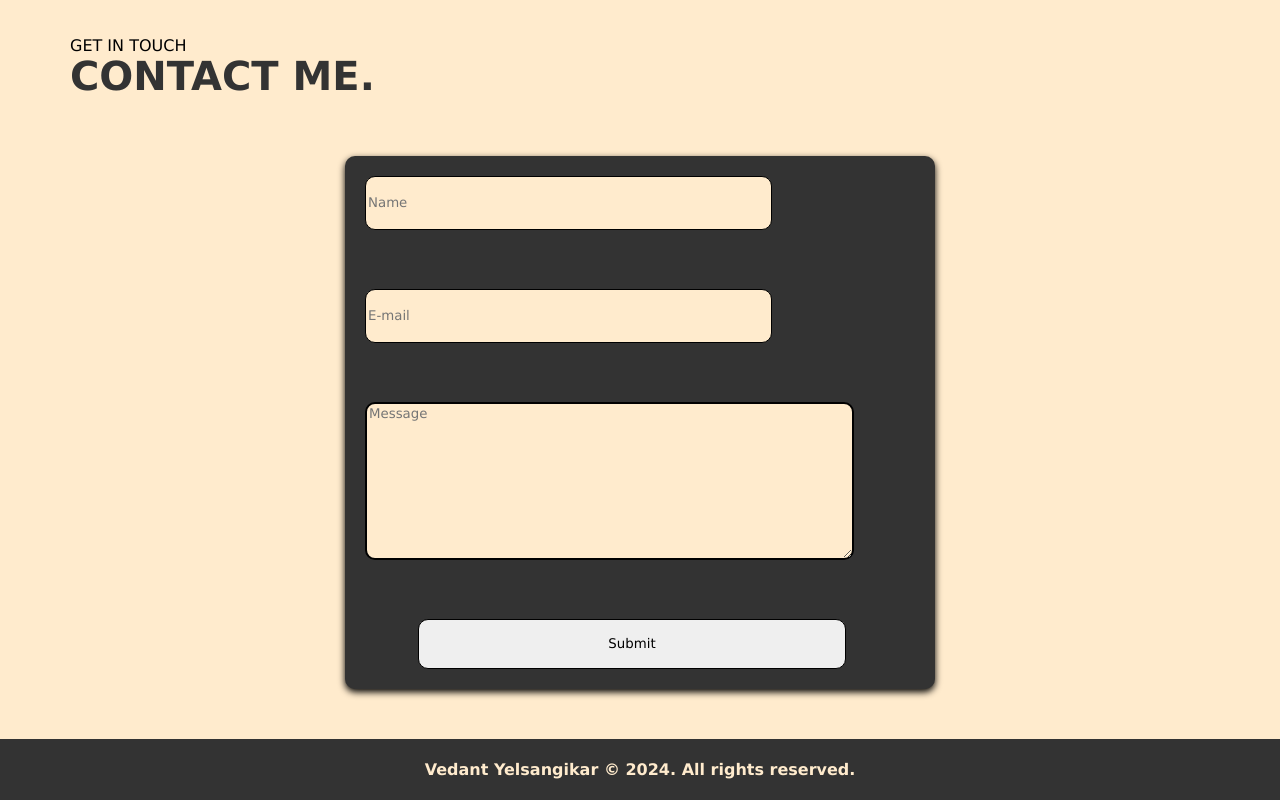
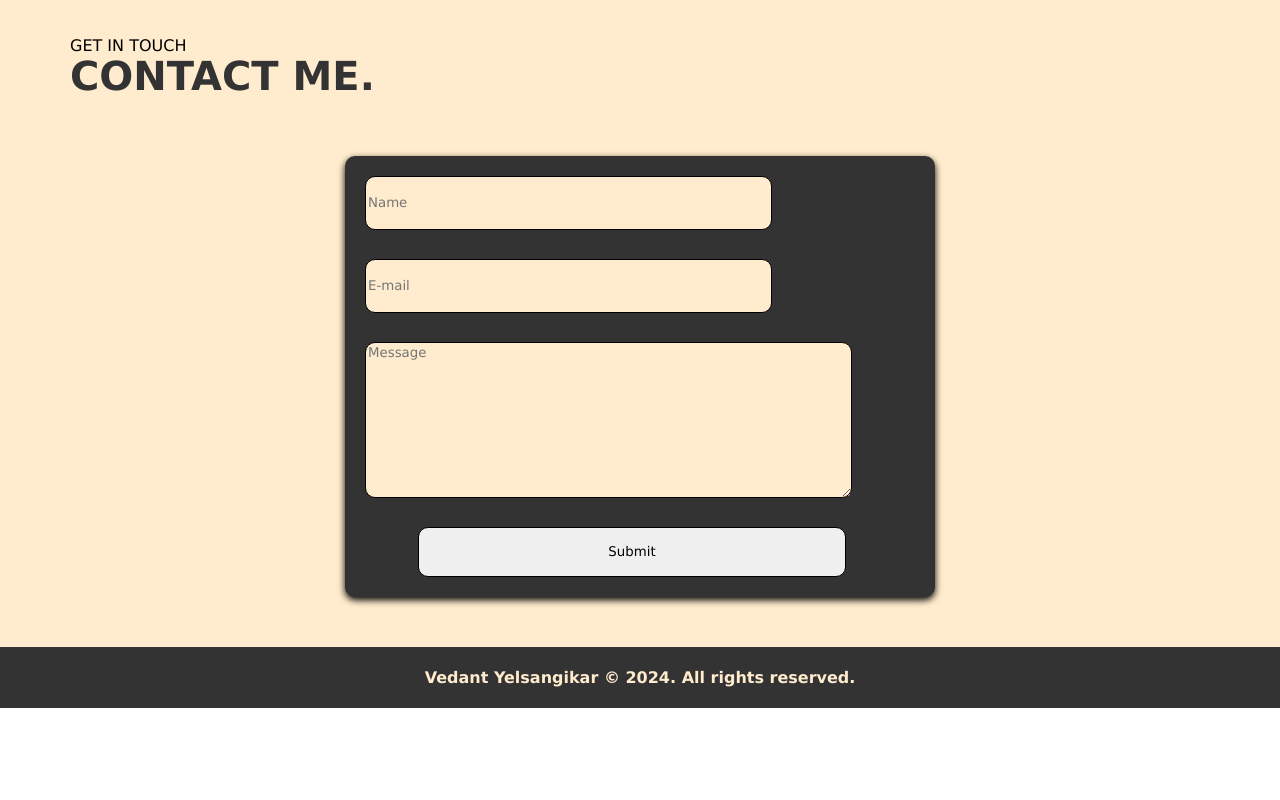
Before and after one commit to Vedant09/Portfolio, a React (Create React App) app: page / in a window 1280 px wide. Shown: the part 4487-5287 px from the top of the page. After the commit the page ends 5195 px from the top, so only its background shows below. Built offline with nearby package versions, Linux system fonts and the light colour scheme.

Commit message:
git ignore

```diff
--- a/src/App.css
+++ b/src/App.css
@@ -430,7 +430,7 @@
   margin-right: 25%;
   margin-left: 25%;
   margin-top : 50px;
-  row-gap: 20px;
+  row-gap: 5px;
   padding: 20px 36px 20px 20px;
   border-radius: 10px;
   justify-content: space-evenly;
@@ -450,7 +450,7 @@
  height: 50px;
  border-radius: 10px;
  background-color: blanchedalmond;
- border: 1px solid ;
+ border:1px solid ;
 
  @media screen and (max-width: 768px) {
   width: 90%;
@@ -462,7 +462,7 @@
   height: 150px;
   border-radius: 10px;
   background-color: blanchedalmond;
-  border: 2px solid;
+  border: 1px solid;
 
   @media screen and (max-width: 768px) {
     width: 90%;
```
Also changed, not shown: 6 other files (tests, documents, lock files or other folders).
